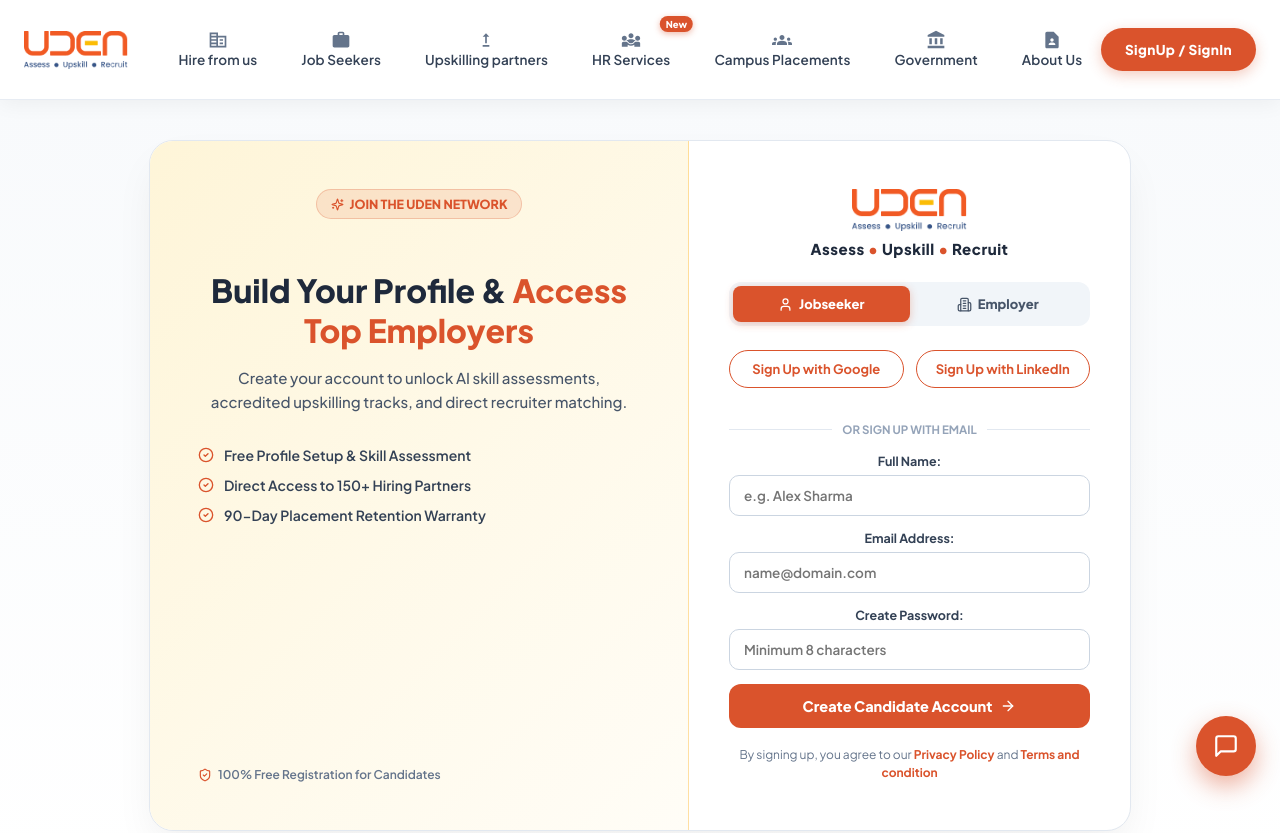
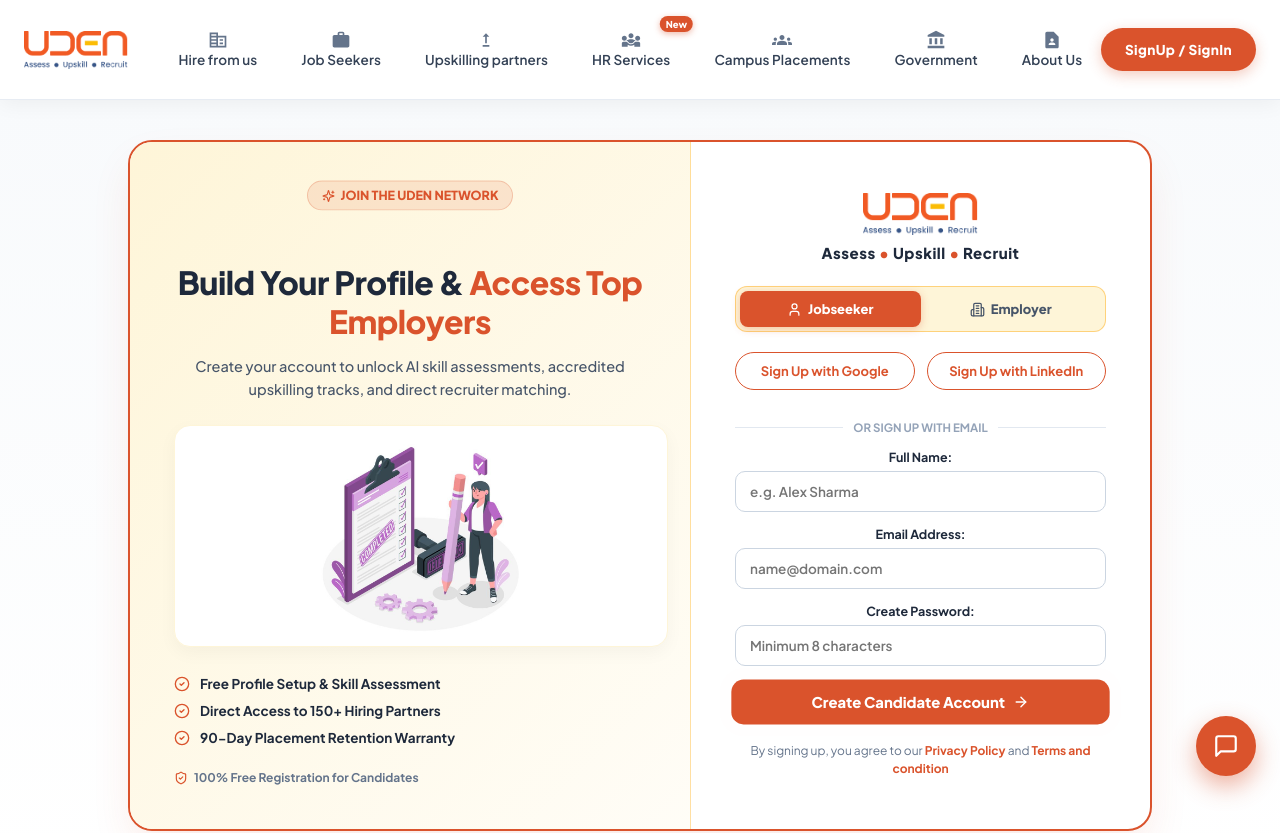
Before and after one commit to Vaasanthi21/uden-react-app, a React (Create React App) app: page /signup in a window 1280 px wide. Shown: the top 833 px of the page. Built offline with nearby package versions, Linux system fonts and the light colour scheme.

Commit message:
feat: embed ChecklistCompletedImage illustration in AuthSignupPortal (/find-talent)

```diff
--- a/src/modules/pages/KnowMoreForm/components/AuthSignupPortal.jsx
+++ b/src/modules/pages/KnowMoreForm/components/AuthSignupPortal.jsx
@@ -7,6 +7,13 @@
 import { Link } from 'react-router-dom';
 import { AppRoutes } from '../../../../utils/consts/routes';
 
+let ChecklistCompletedImage;
+try {
+  ChecklistCompletedImage = require('../../../../assets/images/checklist-completed.jpg');
+} catch (e) {
+  ChecklistCompletedImage = process.env.PUBLIC_URL + '/images/checklist-completed.jpg';
+}
+
 const styles = {
   outer: css`
     min-height: calc(100vh - 120px);
@@ -15,14 +22,15 @@
     justify-content: center;
     background: linear-gradient(180deg, #F8FAFC 0%, #FFFFFF 100%);
     padding: 40px 16px;
+    font-family: 'Plus Jakarta Sans', 'Inter', sans-serif;
   `,
   card: css`
     width: 100%;
-    max-width: 980px;
+    max-width: 1020px;
     background: #FFFFFF;
-    border: 1.5px solid #E2E8F0;
+    border: 2px solid #DA532C;
     border-radius: 24px;
-    box-shadow: 0 20px 45px -10px rgba(0, 0, 0, 0.08);
+    box-shadow: 0 20px 45px -10px rgba(218, 83, 44, 0.15);
     display: grid;
     grid-template-columns: 1.1fr 0.9fr;
     overflow: hidden;
@@ -33,7 +41,7 @@
   `,
   leftCol: css`
     background: linear-gradient(135deg, #FEF5D8 0%, #FFFDF7 100%);
-    padding: 48px;
+    padding: 44px;
     color: #1E293B;
     display: flex;
     flex-direction: column;
@@ -54,41 +62,53 @@
     border-radius: 20px;
     font-size: 12.5px;
     font-weight: 800;
-    margin-bottom: 24px;
+    margin-bottom: 20px;
     border: 1px solid rgba(218, 83, 44, 0.25);
     align-self: flex-start;
   `,
   heroHeading: css`
     font-size: 32px;
     font-weight: 900;
-    line-height: 1.25;
-    margin-bottom: 16px;
+    line-height: 1.22;
+    margin-bottom: 14px;
     color: #1E293B;
+    letter-spacing: -0.5px;
 
     span {
       color: #DA532C;
     }
   `,
   heroSub: css`
-    font-size: 15px;
+    font-size: 14.5px;
     color: #475569;
     line-height: 1.6;
-    margin-bottom: 32px;
+    margin-bottom: 24px;
     font-weight: 500;
+  `,
+  checklistImg: css`
+    width: 100%;
+    max-height: 200px;
+    object-fit: contain;
+    border-radius: 16px;
+    background: #FFFFFF;
+    padding: 10px;
+    border: 1.5px solid #FEF5D8;
+    margin-bottom: 24px;
+    box-shadow: 0 6px 18px rgba(0, 0, 0, 0.04);
   `,
   featuresList: css`
     display: flex;
     flex-direction: column;
-    gap: 12px;
-    margin-bottom: 32px;
+    gap: 10px;
+    margin-bottom: 24px;
   `,
   featureItem: css`
     display: flex;
     align-items: center;
     gap: 10px;
-    font-size: 14px;
-    font-weight: 600;
-    color: #334155;
+    font-size: 13.5px;
+    font-weight: 700;
+    color: #1E293B;
   `,
   leftFooter: css`
     font-size: 12px;
@@ -96,10 +116,10 @@
     display: flex;
     align-items: center;
     gap: 6px;
-    font-weight: 600;
+    font-weight: 700;
   `,
   rightCol: css`
-    padding: 48px 40px;
+    padding: 44px;
     display: flex;
     flex-direction: column;
     justify-content: center;
@@ -129,10 +149,11 @@
   `,
   accountTypeTabs: css`
     display: flex;
-    background: #F1F5F9;
+    background: #FEF5D8;
     padding: 4px;
     border-radius: 12px;
-    margin-bottom: 24px;
+    margin-bottom: 20px;
+    border: 1px solid rgba(255, 176, 32, 0.5);
   `,
   tabBtn: (active) => css`
     flex: 1;
@@ -160,7 +181,7 @@
     label {
       font-size: 12.5px;
       font-weight: 700;
-      color: #334155;
+      color: #1E293B;
     }
 
     input, select {
@@ -181,7 +202,7 @@
   socialButtonsRow: css`
     display: flex;
     gap: 12px;
-    margin-bottom: 18px;
+    margin-bottom: 16px;
   `,
   socialBtn: css`
     flex: 1;
@@ -200,15 +221,14 @@
     transition: all 0.2s ease;
 
     &:hover {
-      background: #DA532C;
-      color: #FFFFFF;
+      background: #FEF5D8;
       transform: translateY(-2px);
     }
   `,
   dividerRow: css`
     display: flex;
     align-items: center;
-    margin: 16px 0;
+    margin: 14px 0;
     color: #94A3B8;
     font-size: 11.5px;
     font-weight: 700;
@@ -239,6 +259,7 @@
     gap: 8px;
     margin-top: 10px;
     transition: background 0.2s ease;
+    box-shadow: 0 6px 18px rgba(218, 83, 44, 0.25);
 
     &:hover {
       background: #B83D1B;
@@ -264,7 +285,7 @@
 };
 
 const AuthSignupPortal = () => {
-  const [accountType, setAccountType] = useState('candidate'); // 'candidate' or 'employer'
+  const [accountType, setAccountType] = useState('candidate');
   const [fullName, setFullName] = useState('');
   const [email, setEmail] = useState('');
   const [password, setPassword] = useState('');
@@ -275,12 +296,12 @@
   };
 
   return (
-    <div css={styles.outer}>
-      <div css={styles.card}>
-        {/* Left Column Brand Value Proposition */}
+    <div css={styles.outer} className="uden-fade-in">
+      <div css={styles.card} className="uden-card-hover">
+        {/* Left Column Brand Value Proposition + Checklist Illustration */}
         <div css={styles.leftCol}>
           <div>
-            <div css={styles.badgeTag}>
+            <div css={styles.badgeTag} className="uden-float-anim">
               <Sparkles size={13} />
               JOIN THE UDEN NETWORK
             </div>
@@ -292,6 +313,14 @@
             <p css={styles.heroSub}>
               Create your account to unlock AI skill assessments, accredited upskilling tracks, and direct recruiter matching.
             </p>
+
+            {ChecklistCompletedImage && (
+              <img
+                src={ChecklistCompletedImage}
+                alt="Candidate Profile Verification & Completed Checklist"
+                css={styles.checklistImg}
+              />
+            )}
 
             <div css={styles.featuresList}>
               <div css={styles.featureItem}>
@@ -399,7 +428,7 @@
               />
             </div>
 
-            <button type="submit" css={styles.submitBtn}>
+            <button type="submit" css={styles.submitBtn} className="uden-pulse-btn">
               {accountType === 'employer' ? 'Create Employer Account' : 'Create Candidate Account'}
               <ArrowRight size={16} />
             </button>
```
